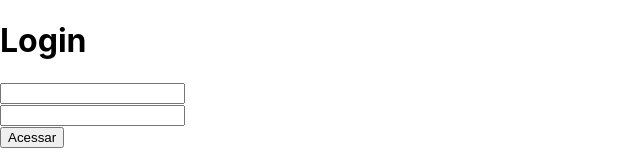
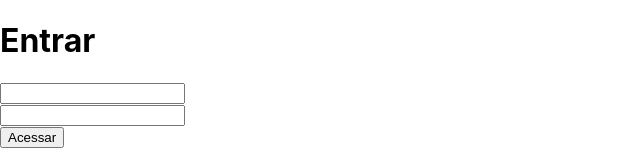
Before and after one commit to JulianoKosloski/puc-react, a React (Create React App) app: page / in a window 1280 px wide. Shown: the top 160 px of the page, without its empty margins (0-640 px from the left). Built offline with nearby package versions, Linux system fonts and the light colour scheme.

Commit message:
mudando titulo

```diff
--- a/src/App.js
+++ b/src/App.js
@@ -7,7 +7,7 @@ class App extends Component {
   constructor(props){
     super(props);
     this.state = {
-      titulo: "Login",
+      titulo: "Entrar",
       textoLabel: "",
       username: "",
       password: ""
```
